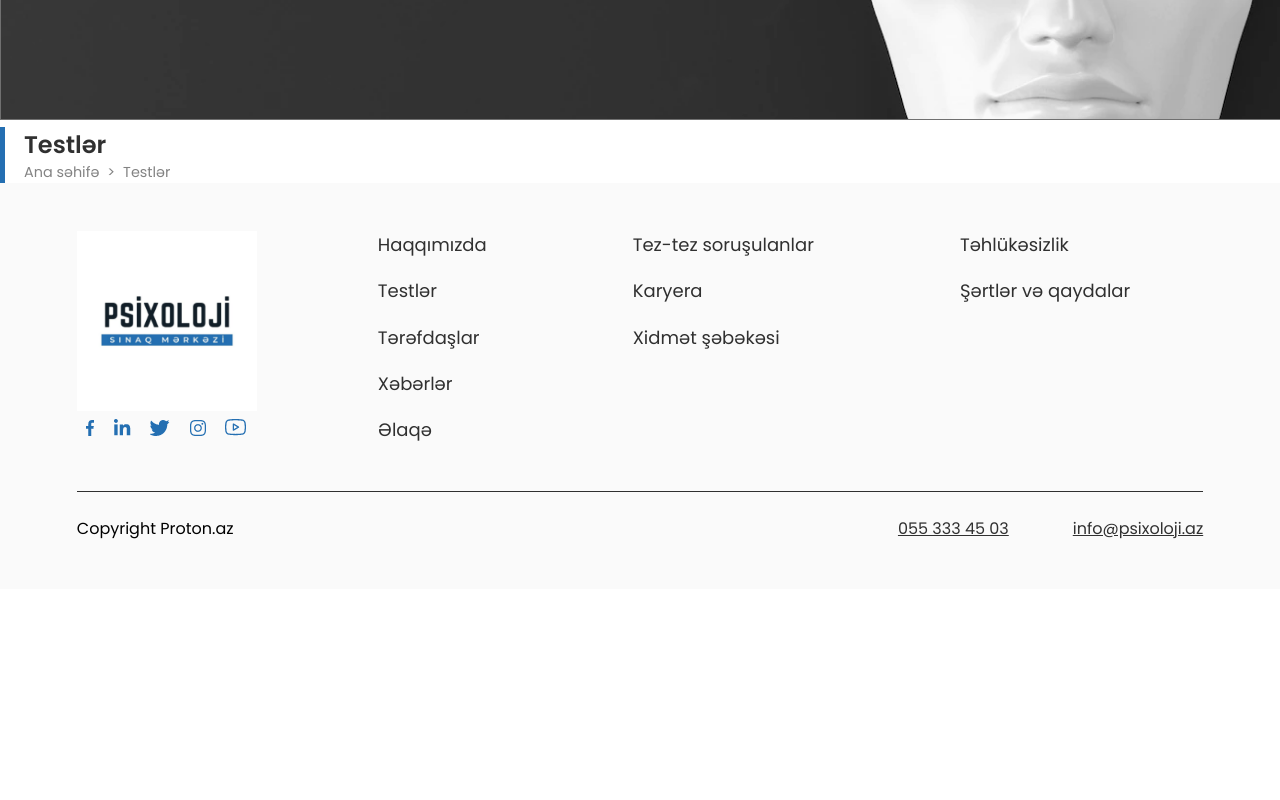
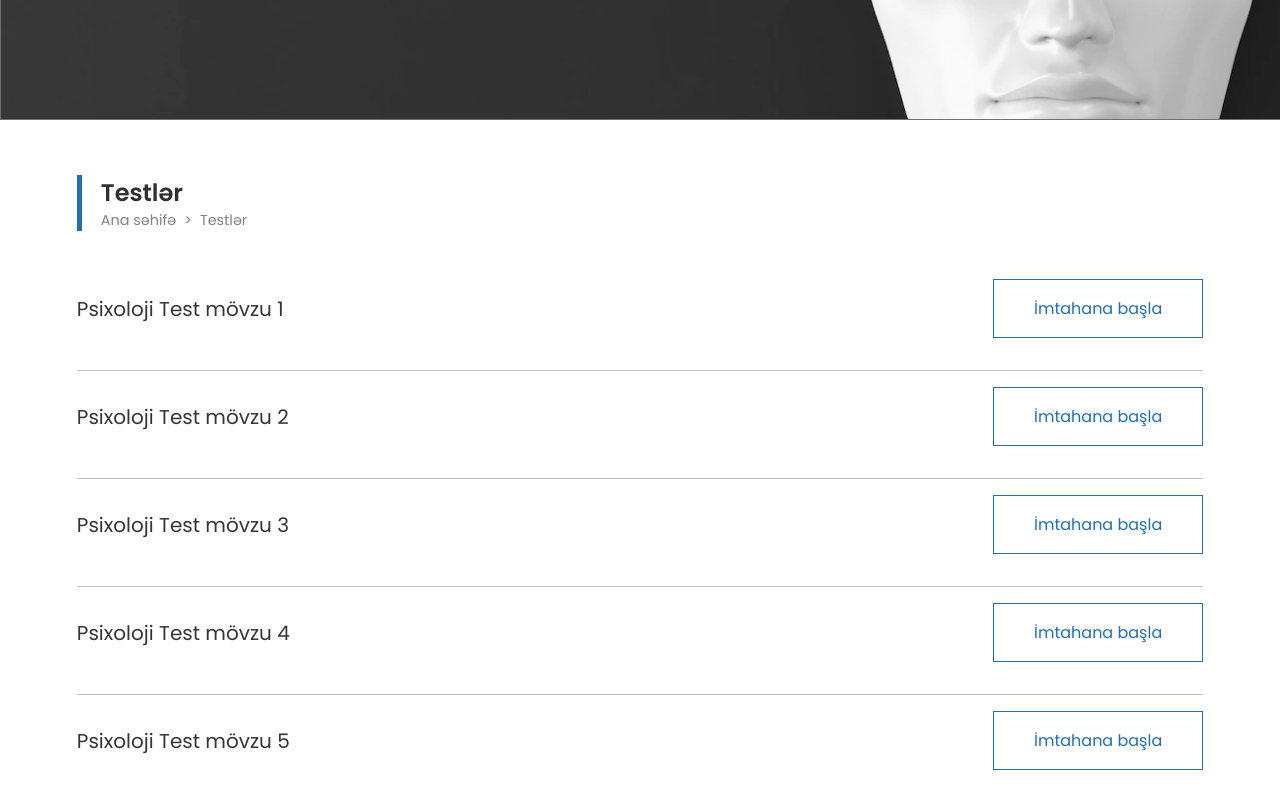
Before and after one commit to ccavad/react-psixoloji, a React (Vite) app: page /tests in a window 1280 px wide. Shown: the part 360-1160 px from the top of the page. Before the commit the page ends 949 px from the top, so only its background shows below. Built offline with nearby package versions, Linux system fonts and the light colour scheme.

Commit message:
tests page

```diff
--- a/package.json
+++ b/package.json
@@ -12,6 +12,7 @@
     "react": "^18.2.0",
     "react-dom": "^18.2.0",
     "react-router-dom": "^6.4.1",
+    "styled-components": "^5.3.6",
     "swiper": "^8.4.2"
   },
   "devDependencies": {
--- a/src/App.css
+++ b/src/App.css
@@ -26,6 +26,10 @@ ul, li {
 
 a {
   text-decoration: none
+}
+
+main {
+  padding: 3rem 6%
 }
 
 /* Header component  */
@@ -380,7 +384,7 @@ footer {
 
 /* About component  */
 
-.aboutsec {
+.about-main {
   padding: 3rem 6%;
   display: flex;
   flex-direction: column;
@@ -388,53 +392,30 @@ footer {
   position: relative;
 }
 
-.aboutsec-2 p {
+.about-main2 p {
   width: 50%;
   float: right
 }
 
-.aboutsec-3 p {
+.about-main3 p {
   width: 50%;
   float: left;
 }
 
-/* Breadcrumb component  */
+/* Tests page  */
 
-.breadcrumb {
-  position: relative;
-  padding-left: 1.5rem;
+.tests-link {
+  border: 1px solid var(--primary-color);
+  color: var(--primary-color);
+  padding: 1rem 2.5rem;
+  background-color: transparent;
+  transition: .3s;
 }
 
-.breadcrumb h3 {
-  color: var(--dark-gray);
-  font-size: 1.5rem;
-  font-weight: bold;
+.tests-link:hover {
+  background-color: var(--primary-color);
+  color: white;
 }
-
-.breadcrumb-link {
-  display: flex;
-  gap: .5rem;
-}
-
-.breadcrumb-link,
-.breadcrumb a {
-  color: #838383;
-  font-size: .9rem;
-}
-
-.breadcrumb::after {
-  content: "";
-  width: 5px;
-  height: 100%;
-  background: var(--primary-color);
-  position: absolute;
-  left: 0;
-  top: 0;
-}
-
-/* Tests page  */
-
-
 
 /* Media queries  */
 
--- a/src/components/BreadCrumb.jsx
+++ b/src/components/BreadCrumb.jsx
@@ -1,17 +1,51 @@
-import React from 'react'
-import {Link} from "react-router-dom"
+import React from "react";
+import { Link } from "react-router-dom";
+import styled from "styled-components";
 
-function BreadCrumb({page, url}) {
+function BreadCrumb({ page, url }) {
   return (
-    <div className="breadcrumb">
-      <h3>{page}</h3>
-      <div className="breadcrumb-link">
+    <BreadCrumbS>
+      <BreadCrumbHeading>{page}</BreadCrumbHeading>
+      <BreadCrumbLink>
         <Link to="/">Ana səhifə</Link>
         <span>{">"}</span>
         <Link to={`/${url}`}>{page}</Link>
-      </div>
-    </div>
-  )
+      </BreadCrumbLink>
+    </BreadCrumbS>
+  );
 }
 
-export default BreadCrumb
+export default BreadCrumb;
+
+const BreadCrumbS = styled.div`
+  position: relative;
+  padding-left: 1.5rem;
+
+  &::after {
+    content: "";
+    width: 5px;
+    height: 100%;
+    background: var(--primary-color);
+    position: absolute;
+    left: 0;
+    top: 0;
+  }
+`;
+
+const BreadCrumbHeading = styled.h3`
+  color: #303030;
+  font-size: 1.5rem;
+  font-weight: bold;
+`;
+
+const BreadCrumbLink = styled.div`
+  display: flex;
+  gap: 0.5rem;
+  color: #838383;
+  font-size: 0.9rem;
+
+  a {
+    color: #838383;
+    font-size: 0.9rem;
+  }
+`;
--- a/src/pages/About.jsx
+++ b/src/pages/About.jsx
@@ -10,9 +10,9 @@ function About() {
     <>
       <Header />
       <Banner />
-      <section className="aboutsec">
+      <section className="about-main">
         <BreadCrumb page="Haqqımızda" url="about" />
-        <div className="aboutsec-2">
+        <div className="about-main2">
           <p>
             Lorem Ipsum is simply dummy text of the printing and typesetting
             industry. Lorem Ipsum has been the industry’s standard dummy text
@@ -22,7 +22,7 @@ function About() {
             remaining essentially unchanged. It was popularised in the 1960s.
           </p>
         </div>
-        <div className="aboutsec-3">
+        <div className="about-main3">
           <p>
             Lorem Ipsum is simply dummy text of the printing and typesetting
             industry. Lorem Ipsum has been the industry’s standard dummy text
--- a/src/pages/Tests.jsx
+++ b/src/pages/Tests.jsx
@@ -1,19 +1,53 @@
-import React from 'react'
+import React from "react";
 import Header from "../components/Header";
 import Banner from "../components/Banner";
 import BreadCrumb from "../components/BreadCrumb";
 import Footer from "../components/Footer";
 import { Link } from "react-router-dom";
+import { nanoid } from "nanoid";
+import styled from "styled-components";
 
 function Tests() {
   return (
     <>
       <Header />
       <Banner />
-      <BreadCrumb page="Testlər" url="tests" />
+      <main className="tests-main">
+        <BreadCrumb page="Testlər" url="tests" />
+        <TestsGrid>
+          {new Array(5).fill(null).map((item, ind) => (
+            <TestsItem key={nanoid()}>
+              <TestsPar>Psixoloji Test mövzu {ind + 1}</TestsPar>
+              <Link to="/quiz" className="tests-link">
+                İmtahana başla
+              </Link>
+            </TestsItem>
+          ))}
+        </TestsGrid>
+      </main>
       <Footer />
     </>
-  )
+  );
 }
 
-export default Tests
+export default Tests;
+
+const TestsGrid = styled.section`
+  display: flex;
+  flex-direction: column;
+  margin-top: 3rem;
+  gap: 1rem;
+`;
+
+const TestsItem = styled.div`
+  display: flex;
+  justify-content: space-between;
+  align-items: center;
+  padding-bottom: 2rem;
+  border-bottom: 1px solid #c3c3c3;
+`;
+
+const TestsPar = styled.p`
+  color: #373435;
+  font-size: 20px;
+`;
```
Also changed, not shown: 1 other file (tests, documents, lock files or other folders).
